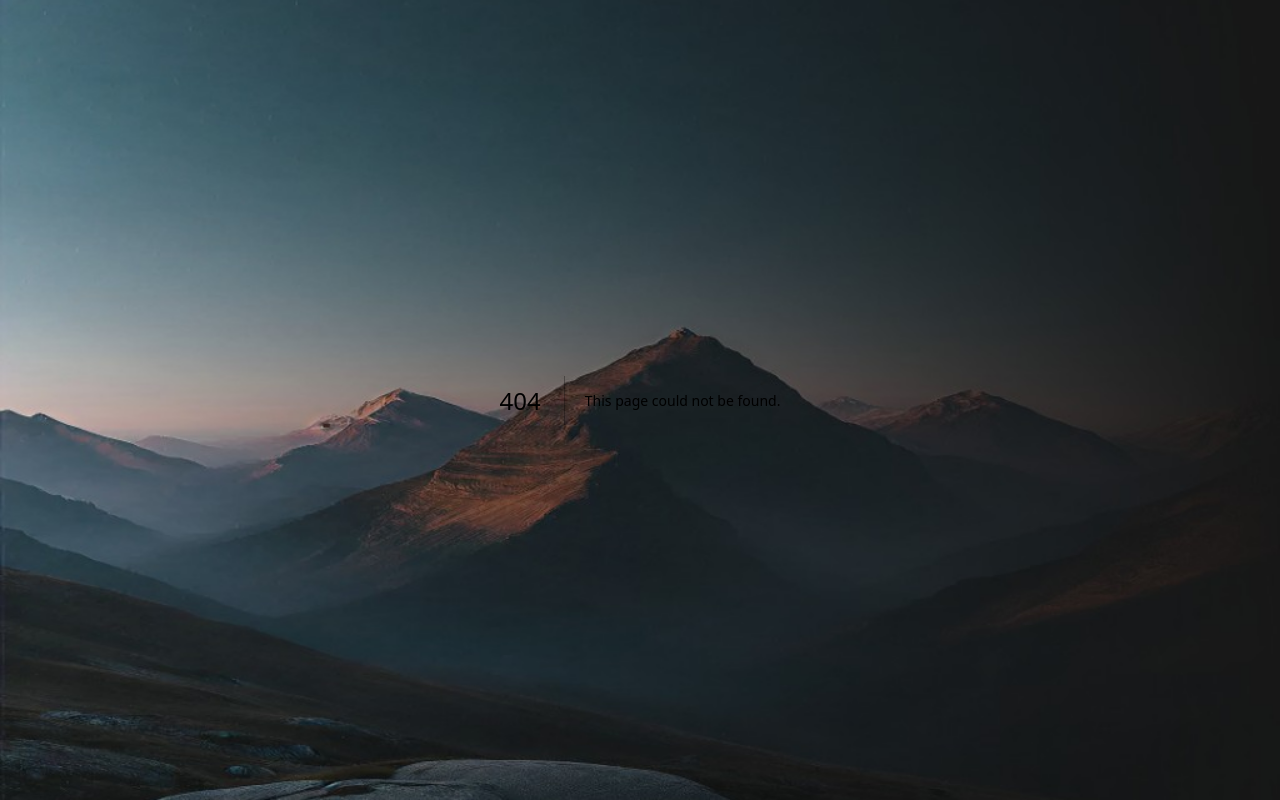
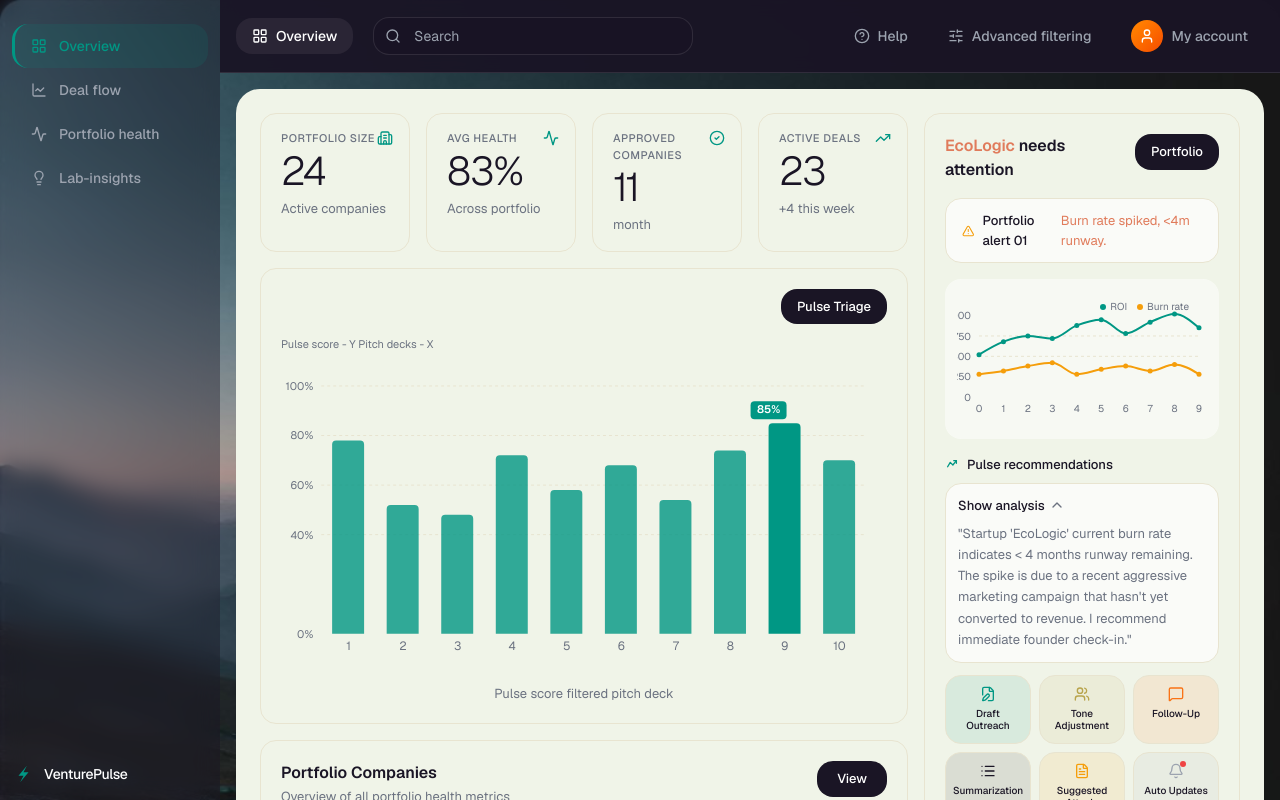
Before and after one commit to ayushsom123-sys/VenturePulse-1, a Next.js app: page /Overview in a window 1280 px wide. Before the commit this address had no page. Shown: the top 800 px of the page. Built offline with nearby package versions, Linux system fonts and the light colour scheme.

Commit message:
Restore overview page

```diff
--- /dev/null
+++ b/app/Overview/page.tsx
@@ -0,0 +1,33 @@
+import { Sidebar } from "@/components/dashboard/sidebar"
+import { TopNav } from "@/components/dashboard/top-nav"
+import { KpiCards } from "@/components/dashboard/kpi-cards"
+import { PulseChart } from "@/components/dashboard/pulse-chart"
+import { PortfolioCompanies } from "@/components/dashboard/portfolio-companies"
+import { AlertsPanel } from "@/components/dashboard/alerts-panel"
+
+export default function DashboardPage() {
+  return (
+    <div className="min-h-screen w-full">
+      <div className="flex min-h-screen">
+        <Sidebar activePage="overview" />
+        <div className="flex-1 flex flex-col ml-[220px] min-h-0">
+          <TopNav activePage="overview" />
+          <main className="flex-1 content-area m-4 p-6 flex flex-col gap-4 overflow-auto rounded-[24px]">
+            <div className="flex-1 grid grid-cols-12 gap-4 min-h-0">
+              <div className="col-span-8 flex flex-col gap-4 min-h-0">
+                <KpiCards />
+                <div className="flex-1 min-h-[280px]">
+                  <PulseChart />
+                </div>
+                <PortfolioCompanies />
+              </div>
+              <div className="col-span-4 min-h-0 flex flex-col gap-4">
+                <AlertsPanel />
+              </div>
+            </div>
+          </main>
+        </div>
+      </div>
+    </div>
+  )
+}
--- a/app/page.tsx
+++ b/app/page.tsx
@@ -1,5 +1,5 @@
 import { redirect } from 'next/navigation'
 
 export default function Home() {
-  redirect('/deal-flow')
+  redirect('/overview')
 }
```
